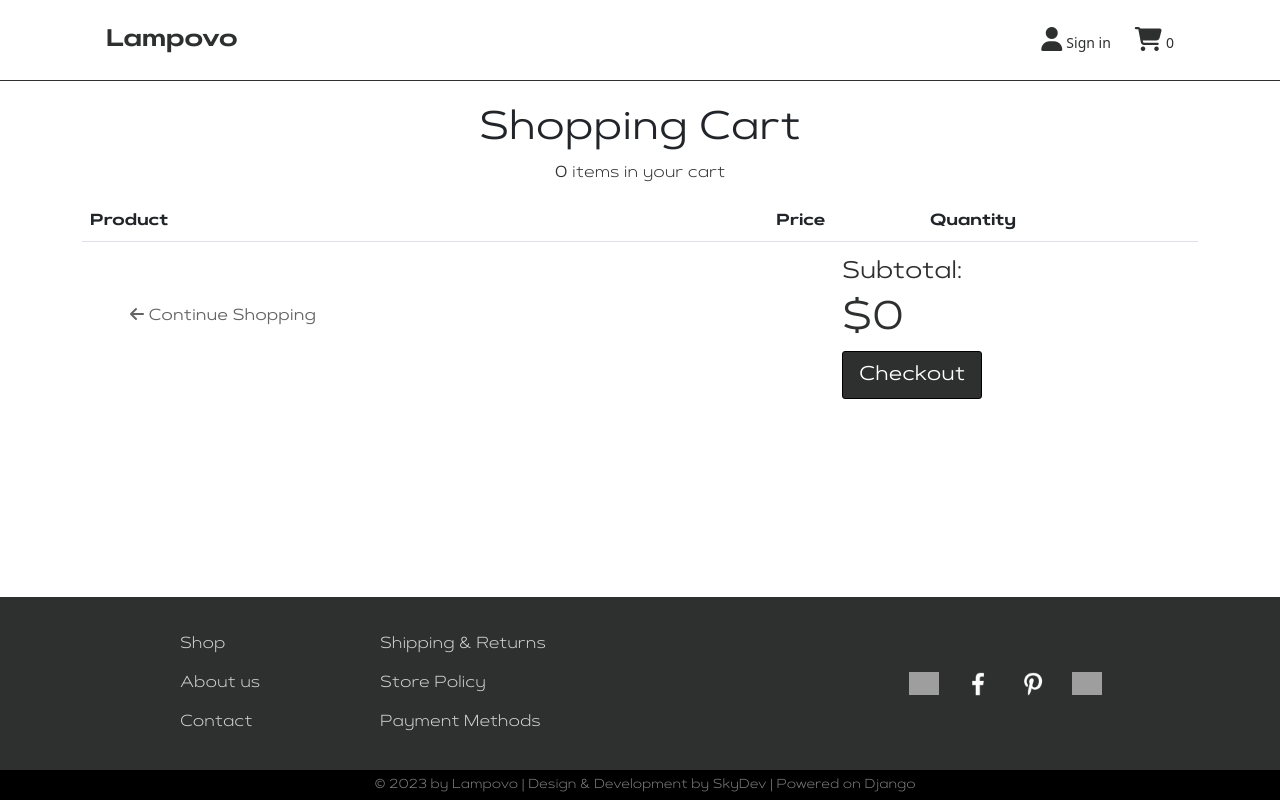
After one commit to ven-volga/lampovo_shop, a Django app: page /cart/ in a window 1280 px wide. The commit adds this page. Run offline with Django 4.2, Linux system fonts and the light colour scheme; lists and menus that the app fills with data are empty; some libraries are stand-ins or nearby versions; grey boxes are pictures that could not be loaded.

Commit message:
Cart of store ready to use

```diff
--- /dev/null
+++ b/cart/context_processors.py
@@ -0,0 +1,5 @@
+from .cart import Cart
+
+
+def cart(request):
+    return {'cart': Cart(request)}
--- /dev/null
+++ b/cart/forms.py
@@ -0,0 +1,13 @@
+from django import forms
+
+
+PRODUCT_QUANTITY_CHOICES = [(i, str(i)) for i in range(1, 21)]
+
+
+class CartAddProductForm(forms.Form):
+    quantity = forms.TypedChoiceField(
+                                choices=PRODUCT_QUANTITY_CHOICES,
+                                coerce=int)
+    update = forms.BooleanField(required=False,
+                                initial=False,
+                                widget=forms.HiddenInput)
--- /dev/null
+++ b/cart/urls.py
@@ -0,0 +1,10 @@
+from django.urls import path
+from cart import views
+
+app_name = 'cart'
+
+urlpatterns = [
+    path('', views.cart_detail, name='cart_detail'),
+    path('add/<int:product_id>/', views.cart_add, name='cart_add'),
+    path('remove/<int:product_id>/', views.cart_remove, name='cart_remove'),
+]
--- a/cart/views.py
+++ b/cart/views.py
@@ -1,3 +1,33 @@
-from django.shortcuts import render
+from django.shortcuts import render, redirect, get_object_or_404
+from django.views.decorators.http import require_POST
+from shop.models import Product
+from .cart import Cart
+from .forms import CartAddProductForm
 
-# Create your views here.
+
+@require_POST
+def cart_add(request, product_id):
+    cart = Cart(request)
+    product = get_object_or_404(Product, id=product_id)
+    form = CartAddProductForm(request.POST)
+    if form.is_valid():
+        cd = form.cleaned_data
+        cart.add(product=product,
+                 quantity=cd['quantity'],
+                 update_quantity=cd['update'])
+    return redirect('cart:cart_detail')
+
+
+def cart_remove(request, product_id):
+    cart = Cart(request)
+    product = get_object_or_404(Product, id=product_id)
+    cart.remove(product)
+    return redirect('cart:cart_detail')
+
+
+def cart_detail(request):
+    cart = Cart(request)
+    for item in cart:
+        item['update_quantity_form'] = CartAddProductForm(initial={'quantity': item['quantity'],
+                                                                   'update': True})
+    return render(request, 'cart/detail.html', {'cart': cart})
--- a/lampovo_shop/settings.py
+++ b/lampovo_shop/settings.py
@@ -56,7 +56,7 @@ INSTALLED_APPS = [
     'main',
     'shop',
     'authentication',
-
+    'cart',
 ]
 
 MIDDLEWARE = [
@@ -82,6 +82,7 @@ TEMPLATES = [
                 'django.template.context_processors.request',
                 'django.contrib.auth.context_processors.auth',
                 'django.contrib.messages.context_processors.messages',
+                'cart.context_processors.cart',
             ],
         },
     },
--- a/lampovo_shop/urls.py
+++ b/lampovo_shop/urls.py
@@ -22,6 +22,7 @@ from lampovo_shop import settings
 
 urlpatterns = [
     path('admin/', admin.site.urls),
+    path('cart/', include('cart.urls')),
     path('', include('main.urls')),
     path('users/', include('authentication.urls')),
     path('shop/', include('shop.urls')),
--- a/shop/views.py
+++ b/shop/views.py
@@ -1,6 +1,7 @@
 from django.shortcuts import render, get_object_or_404
 from django.views import View
 
+from cart.forms import CartAddProductForm
 from shop.models import Category, Product
 
 
@@ -11,6 +12,7 @@ class ProductListView(View):
         category = None
         categories = Category.objects.all()
         products = Product.objects.filter(available=True)
+        cart_product_form = CartAddProductForm()
 
         if category_slug:
             category = get_object_or_404(Category, slug=category_slug)
@@ -20,6 +22,7 @@ class ProductListView(View):
             'category': category,
             'categories': categories,
             'products': products,
+            'cart_product_form': cart_product_form,
         }
 
         return render(request, self.template_name, context)
@@ -30,7 +33,9 @@ class ProductDetailView(View):
 
     def get(self, request, id, slug):
         product = get_object_or_404(Product, id=id, slug=slug, available=True)
+        cart_product_form = CartAddProductForm()
         context = {
             'product_detail': product,
+            'cart_product_form': cart_product_form,
         }
         return render(request, self.template_name, context)
--- a/static/style.css
+++ b/static/style.css
@@ -38,6 +38,7 @@ html, body {
 
 a {
     text-decoration: none;
+    color: rgb(46, 48, 47);
 }
 
 input {
@@ -217,11 +218,22 @@ input:focus {
     border-radius: 2px;
     color: rgb(46, 48, 47);
 }
+
 .card-btn-style:hover {
     background-color: rgb(46, 48, 47);
     border-radius: 2px;
     color: whitesmoke;
     transition: 0.2s linear;
+}
+
+.card-btn-style:active {
+    background-color: rgb(46, 48, 47) !important;
+    border: 1px solid rgb(46, 48, 47) !important;
+    border-radius: 2px !important;
+    color: whitesmoke !important;
+    transition: 0.2s linear !important;
+    box-shadow: 0 0 0 1px lightgray, 0 0 0 0.10rem rgba(128, 128, 128, 0.8) !important;
+    transition: 0.3s linear !important;
 }
 
 .is-bloc {
@@ -256,6 +268,67 @@ input:focus {
     background-color: lightgray;
     border-color: lightgray;
     box-shadow: 0 0 0 1px lightgray, 0 0 0 0.1rem rgba(128, 128, 128, 0.5);
+}
+
+.cart-container {
+    font-family: 'Artegra Sans Extended Alt';
+    font-weight: 200;
+    font-style: normal;
+    color: rgb(46, 48, 47);
+
+}
+
+.form-control {
+    border-radius: 3px;
+}
+
+.form-control:focus {
+    border-color: rgb(100, 100, 100);
+    box-shadow: 0 0 0 3px lightgray, 0 0 0 0.2rem rgba(128, 128, 128, 0.8);
+}
+
+.btn-white {
+    background-color: white;
+}
+
+.btn-white:hover {
+    background-color: rgb(46, 48, 47);
+    color: white;
+    transition: 0.3s linear;
+}
+
+.btn-white:active {
+    background-color: rgb(46, 48, 47) !important;
+    color: white !important;
+    transition: 0.3s linear !important;
+}
+
+.back-link {
+    color: rgb(100, 100, 100);
+}
+
+.back-link:hover {
+    color: rgb(46, 48, 47);
+    transition: 0.3s linear;
+}
+
+.btn-primary {
+    background-color: rgb(46, 48, 47);
+    border: 1px solid black;
+}
+
+.btn-primary:hover {
+    background-color: rgb(20, 20, 20);
+    border: 1px solid rgb(46, 48, 47);
+    box-shadow: 0 0 0 1px lightgray, 0 0 0 0.10rem rgba(128, 128, 128, 0.8);
+    transition: 0.3s linear;
+}
+
+.btn-primary:active {
+    background-color: black !important;
+    border: 1px solid rgb(46, 48, 47) !important;
+    box-shadow: 0 0 0 2px lightgray, 0 0 0 0.15rem rgba(128, 128, 128, 0.8) !important;
+    transition: 0.3s linear !important;
 }
 
 footer {
--- a/templates/base_page.html
+++ b/templates/base_page.html
@@ -56,11 +56,19 @@
                             </div>
                         </div>
 
-                        {% comment %} Card button {% endcomment %}
+                        <!-- Cart button -->
                         <div class="pe-2 pe-md-4 align-self-center">
-                            <a href="#cart">
+                            <a href="{% url 'cart:cart_detail' %}">
                                 <i class="fa-solid fa-cart-shopping icon-style"></i>
-                                <span class="user-style">0</span>
+                                <span class="user-style">
+                                    {% with total_items=cart|length %}
+                                    {% if cart|length > 0 %}
+                                    {{ total_items }}
+                                    {% else %}
+                                    0
+                                    {% endif %}
+                                    {% endwith %}
+                                </span>
                             </a>
                         </div>
                     </div>
@@ -82,7 +90,7 @@
         <div class="footer-style">
             <div class="link-bloc">
                 <ul>
-                    <li><a href="#" class="footer-link">Shop</a></li>
+                    <li><a href="{% url 'product_list' %}" class="footer-link">Shop</a></li>
                     <li><a href="#" class="footer-link">About us</a></li>
                     <li><a href="#" class="footer-link">Contact</a></li>
                 </ul>
--- /dev/null
+++ b/templates/cart/detail.html
@@ -0,0 +1,93 @@
+{% extends 'base_page.html' %}
+{% load static %}
+{% block style %}
+<link rel="stylesheet" href="{% static '/style.css' %}">{% endblock style %}
+{% block title %}
+Shop - Lampovo
+{% endblock title %}
+
+{% block name %}
+<a href="{% url 'main_page'%}" style="color: rgb(46, 48, 47);">Lampovo</a>
+{% endblock name %}
+
+{% block container %}
+
+<div class="content-bloc" style="border-top: 1px solid rgb(46, 48, 47); text-align: center;">
+    <br>
+    <h1>Shopping Cart</h1>
+</div>
+<section class="cart-container">
+    <div class="container">
+        <div class="row">
+            <div class="col-lg-12 col-md-12 col-12">
+                <p class="mb-3 text-center">
+                    <strong class="font-weight-bold">{{ cart|length }}</strong> items in your cart</p>
+                <table id="shoppingCart" class="table table-condensed table-responsive">
+                    <thead>
+                    <tr>
+                        <th style="width:63%">Product</th>
+                        <th style="width:14%">Price</th>
+                        <th style="width:7%">Quantity</th>
+                        <th style="width:16%"></th>
+                    </tr>
+                    </thead>
+                    <tbody>
+                    {% for item in cart %}
+                    {% with product=item.product %}
+                    <tr>
+                        <td data-th="Product">
+                            <div class="row">
+                                <div class="col-md-3 text-left">
+                                    <img src="{% if product.main_image %}{{ product.main_image.url }}{% else %}{% static 'img/no_image.png' %}{% endif %}"
+                                         alt="main_image"
+                                         class="img-fluid d-none d-md-block mb-2 shadow">
+                                </div>
+                                <div class="col-md-9 text-left mt-sm-2">
+                                    <a href="{{ product.get_absolute_url }}"><h4>{{ product.name }}</h4></a>
+                                    <p class="font-weight-light">Lampovo {{ product.category }}</p>
+                                </div>
+                            </div>
+                        </td>
+                        <td data-th="Price">$ {{ product.price }}</td>
+                        <form action="{% url 'cart:cart_add' product.id %}" method="post" style="display: inline;">
+                            <td data-th="Quantity">
+                                <input type="number" name="quantity" class="form-control text-center"
+                                       value="{{ item.quantity }}" min="1" max="20">
+                                {{ item.update_quantity_form.update }}
+                            </td>
+                            <td class="actions" data-th="">
+                                <div class="text-right">
+                                    <button type="submit" class="btn btn-white border-secondary btn-md mb-2">
+                                        <i class="fas fa-sync"></i>
+                                    </button>
+                                    {% csrf_token %}
+                                    <a href="{% url 'cart:cart_remove' product.id %}"
+                                       class="btn btn-white border-secondary btn-md mb-2">
+                                        <i class="fas fa-trash"></i>
+                                    </a>
+                                </div>
+                            </td>
+                        </form>
+                    </tr>
+                    </tbody>
+                    {% endwith %}
+                    {% endfor %}
+                </table>
+            </div>
+        </div>
+        <div class="row mb-4">
+            <div class="col-12 col-sm-4 ms-md-3 ms-lg-5 mt-md-2 mt-lg-5">
+                <a href="{% url 'product_list' %}" class="back-link">
+                    <h6><i class="fas fa-arrow-left mr-2"></i> Continue Shopping</a></h6>
+            </div>
+            <div class="col-7 col-sm-4 ms-auto">
+                <h4>Subtotal:</h4>
+                <h1>${{ cart.get_total_price }}</h1>
+                <div class="col-sm-6 order-md-2">
+                    <a href="catalog.html" class="btn btn-primary mb-4 btn-lg">Checkout</a>
+                </div>
+            </div>
+        </div>
+    </div>
+</section>
+{% endblock container %}
```
Also changed, not shown: cart/cart.py (+76 -0 lines), templates/shop/details.html (+51 -8 lines), templates/shop/shop.html (+10 -3 lines).
